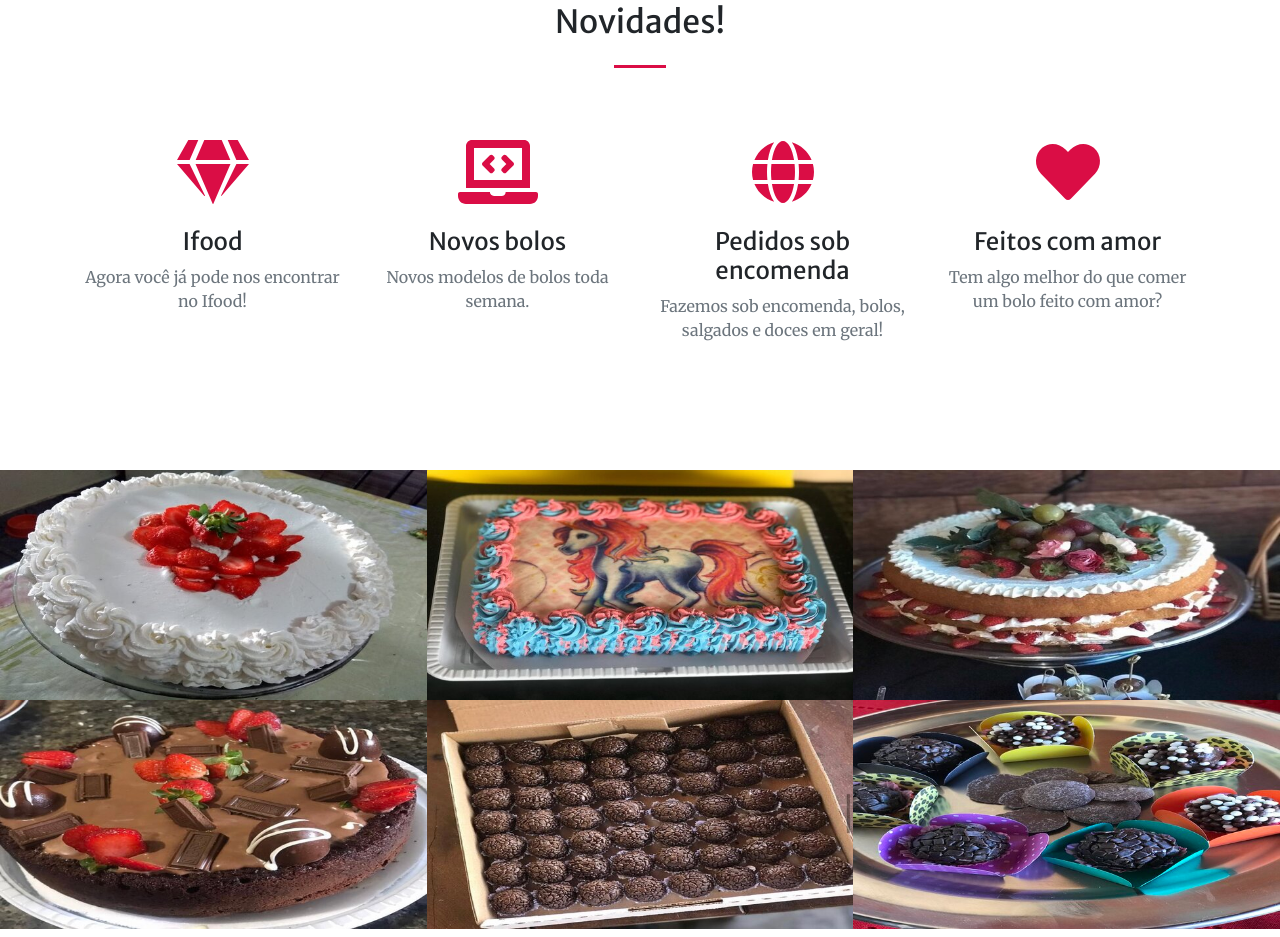
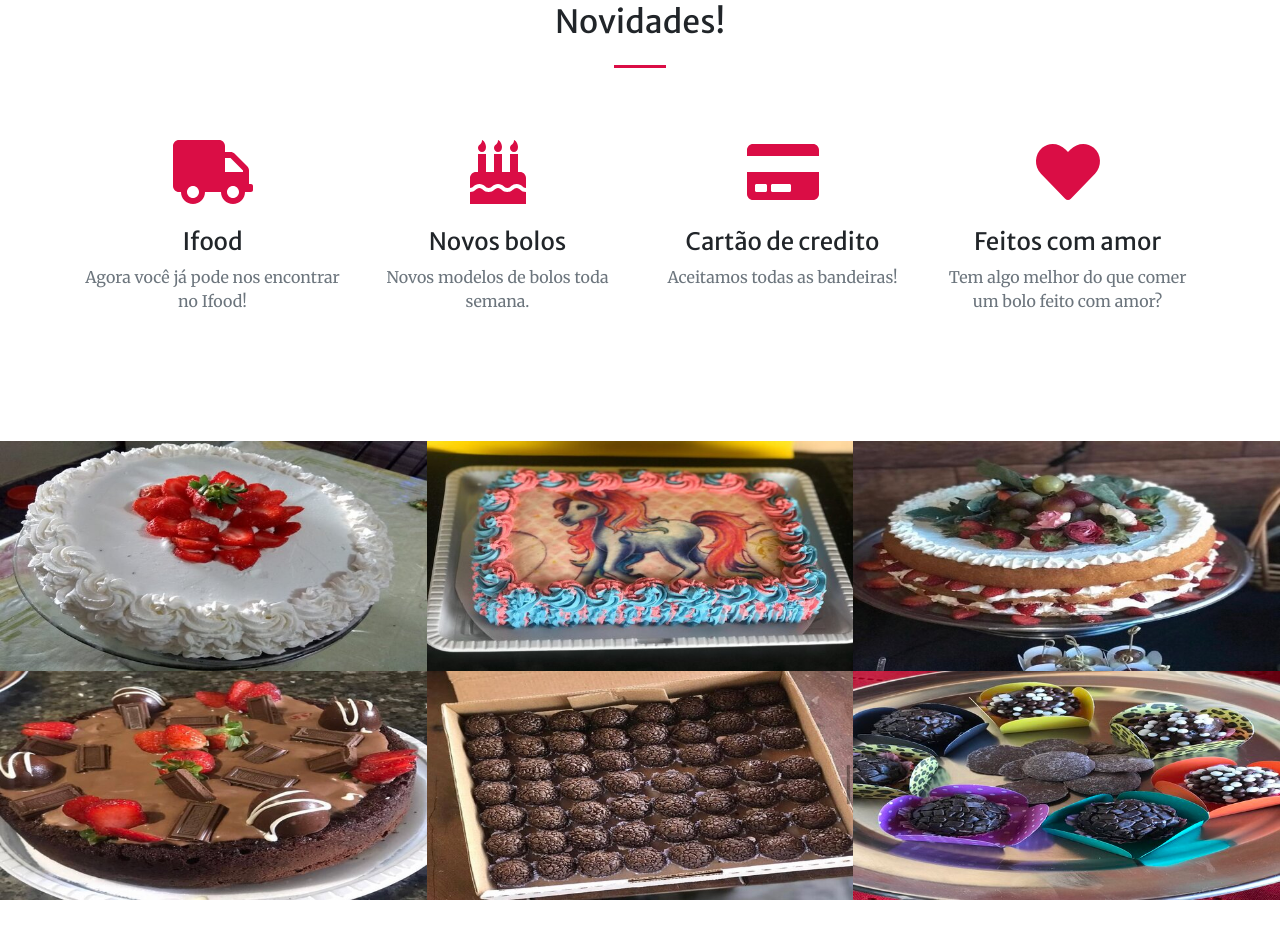
Before and after one commit to caickmarques/lubolos, a plain HTML site: page index.html in a window 1280 px wide. Shown: the part 1403-2340 px from the top of the page. Drawn offline with nearby package versions, Linux system fonts and the light colour scheme.

Commit message:
Alterado os icons

```diff
--- a/index.html
+++ b/index.html
@@ -70,23 +70,23 @@
                 <div class="row">
                     <div class="col-lg-3 col-md-6 text-center">
                         <div class="mt-5">
-                            <i class="fas fa-4x fa-gem text-primary mb-4"></i>
+                            <i class="fas fa-4x fa-truck text-primary mb-4"></i>
                             <h3 class="h4 mb-2">Ifood</h3>
                             <p class="text-muted mb-0">Agora você já pode nos encontrar no Ifood!</p>
                         </div>
                     </div>
                     <div class="col-lg-3 col-md-6 text-center">
                         <div class="mt-5">
-                            <i class="fas fa-4x fa-laptop-code text-primary mb-4"></i>
+                            <i class="fas fa-4x fa-birthday-cake text-primary mb-4"></i>
                             <h3 class="h4 mb-2">Novos bolos</h3>
                             <p class="text-muted mb-0">Novos modelos de bolos toda semana.</p>
                         </div>
                     </div>
                     <div class="col-lg-3 col-md-6 text-center">
                         <div class="mt-5">
-                            <i class="fas fa-4x fa-globe text-primary mb-4"></i>
-                            <h3 class="h4 mb-2">Pedidos sob encomenda</h3>
-                            <p class="text-muted mb-0">Fazemos sob encomenda, bolos, salgados e doces em geral!</p>
+                            <i class="fas fa-4x fa-credit-card text-primary mb-4"></i>
+                            <h3 class="h4 mb-2">Cartão de credito</h3>
+                            <p class="text-muted mb-0">Aceitamos todas as bandeiras!</p>
                         </div>
                     </div>
                     <div class="col-lg-3 col-md-6 text-center">
```
